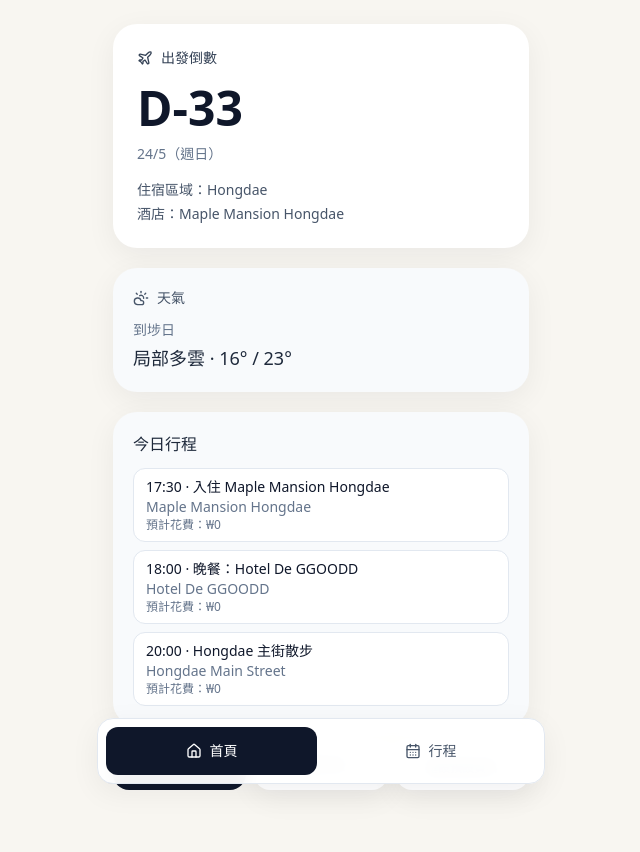
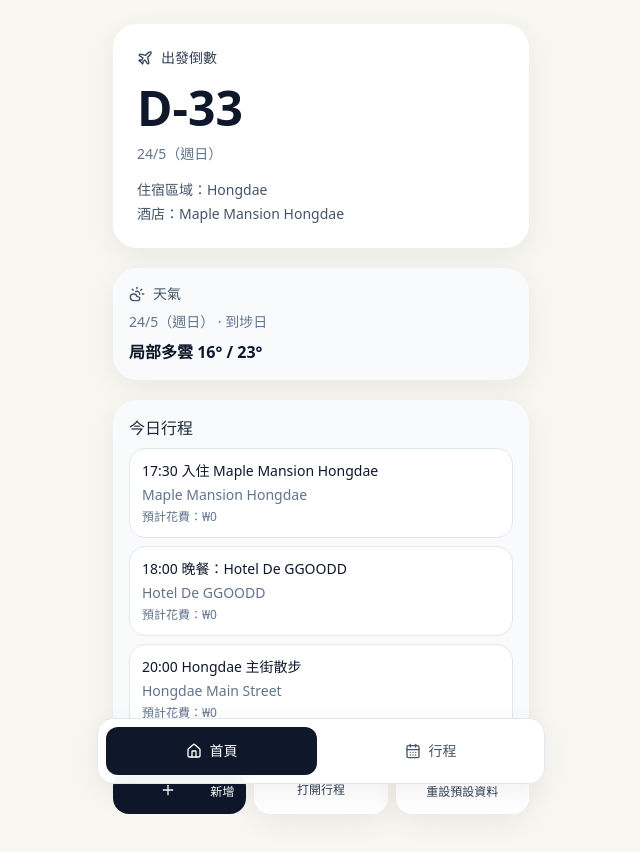
Before and after one commit to onyinno/seoul-companion-os, a Next.js app: page / in a window 1280 px wide. Shown: the top 852 px of the page, without its empty margins (319-959 px from the left). Built offline with nearby package versions, Linux system fonts and the light colour scheme.

Commit message:
refactor(dashboard): improve weather and itinerary grouping

```diff
--- a/components/dashboard.tsx
+++ b/components/dashboard.tsx
@@ -40,23 +40,29 @@ export function DashboardScreen() {
           </div>
         </motion.section>
 
-        <section className="rounded-3xl bg-slate-50 p-5 shadow-soft">
+        <section className="rounded-3xl bg-slate-50 p-4 shadow-soft">
           <div className="flex items-center gap-2 text-sm text-slate-600"><CloudSun className="h-4 w-4" /> 天氣</div>
-          <p className="mt-3 text-sm text-slate-500">{todayDay.title}</p>
-          <p className="mt-1 text-lg font-medium text-slate-800">{weatherLabel(todayDay.weather.condition)} · {todayDay.weather.minC}° / {todayDay.weather.maxC}°</p>
+          <div className="mt-2 space-y-2">
+            <p className="text-sm text-slate-500">{formatDate(todayDay.date)} · {todayDay.title}</p>
+            <p className="text-base font-semibold text-slate-900">{weatherLabel(todayDay.weather.condition)} {todayDay.weather.minC}° / {todayDay.weather.maxC}°</p>
+          </div>
         </section>
 
-        <section className="rounded-3xl bg-slate-50 p-5 shadow-soft">
+        <section className="rounded-3xl bg-slate-50 p-4 shadow-soft">
           <h2 className="text-base font-medium text-slate-800">今日行程</h2>
-          <ul className="mt-3 space-y-2 text-sm">
-            {todayActivities.map((item) => (
-              <li key={item.id} className="rounded-xl border border-slate-200 bg-white px-3 py-2">
-                <p className="font-medium">{item.time} · {item.title}</p>
-                <p className="text-slate-500">{item.place}</p>
-                <p className="text-xs text-slate-500">預計花費：₩{item.cost.toLocaleString()}</p>
-              </li>
-            ))}
-          </ul>
+          {todayActivities.length === 0 ? (
+            <p className="mt-2 text-sm text-slate-500">今日尚未安排活動</p>
+          ) : (
+            <ul className="mt-2 space-y-2 text-sm">
+              {todayActivities.map((item) => (
+                <li key={item.id} className="rounded-2xl border border-slate-200 bg-white p-3">
+                  <p className="font-medium text-slate-900">{item.time} {item.title}</p>
+                  <p className="mt-1 text-slate-500">{item.place}</p>
+                  <p className="mt-1 text-xs text-slate-500">預計花費：₩{item.cost.toLocaleString()}</p>
+                </li>
+              ))}
+            </ul>
+          )}
         </section>
 
         <section className="grid grid-cols-3 gap-2">
```
